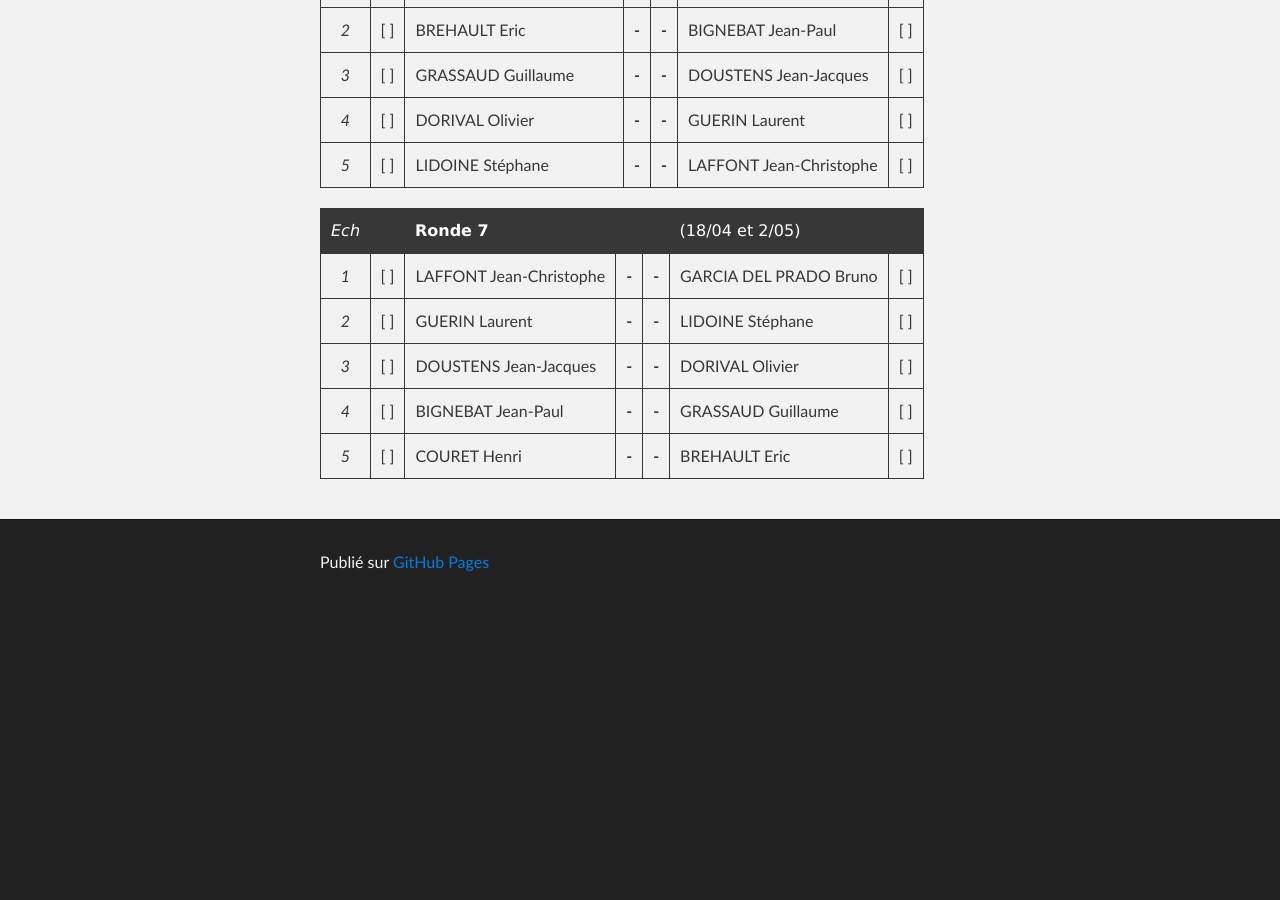
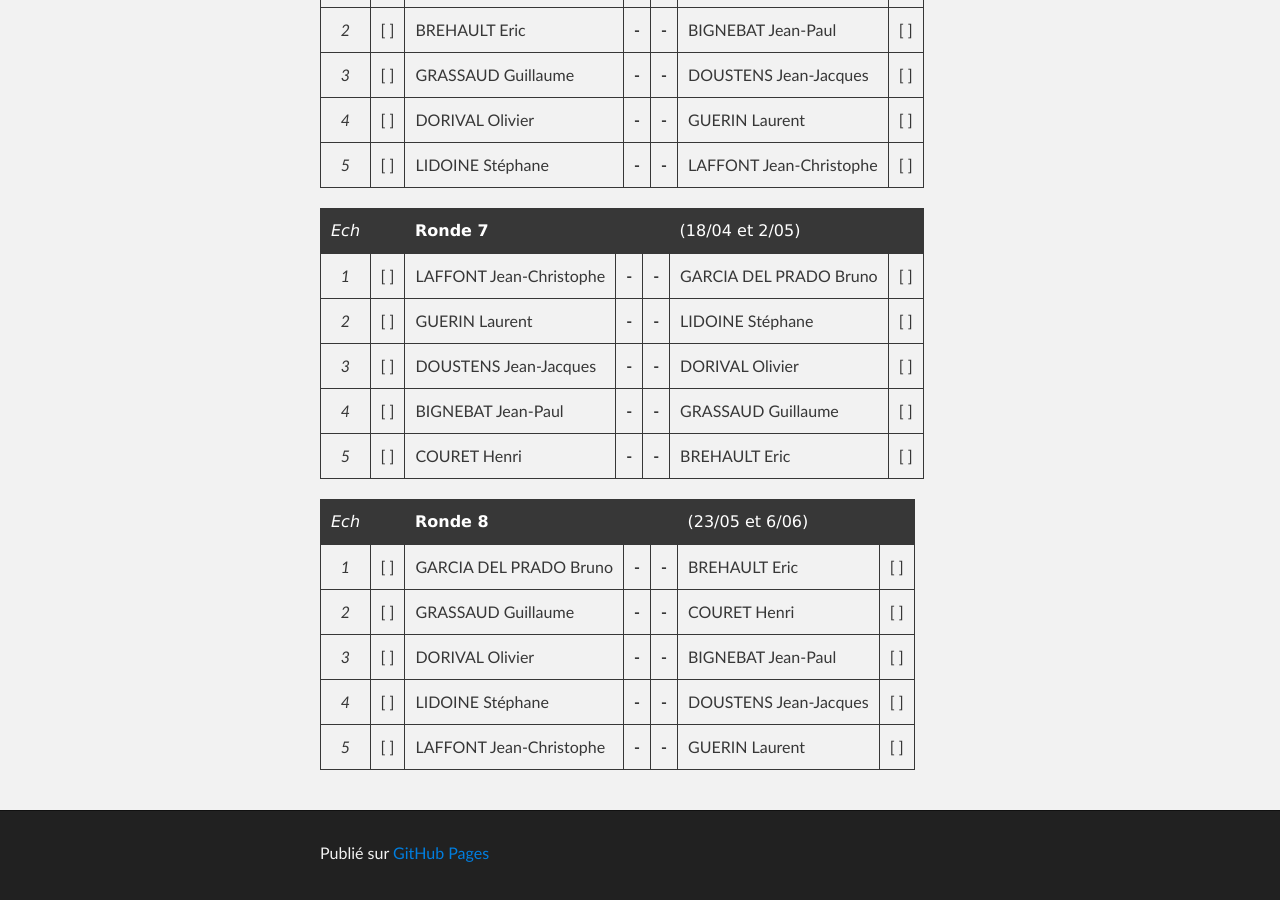
Before and after one commit to echiquier-villeneuve-tolosane/echiquier-villeneuve-tolosane.github.io, a Jekyll site: the page built from club.md, in a window 1280 px wide and 900 px high, scrolled down 2410 px. Built offline with Jekyll 4.4.1, drawn with Linux system fonts in a browser that asks for light colours; nearby versions of some CDN libraries; before the commit the page ends 3019 px from its top, so only the background shows below that.

Commit message:
Updated club.md

```diff
--- a/club.md
+++ b/club.md
@@ -80,3 +80,11 @@
 |*3*| [ ] | DOUSTENS Jean-Jacques   |**-**|**-**| DORIVAL Olivier        | [ ] |
 |*4*| [ ] | BIGNEBAT Jean-Paul      |**-**|**-**| GRASSAUD Guillaume     | [ ] |
 |*5*| [ ] | COURET Henri            |**-**|**-**| BREHAULT Eric          | [ ] |
+
+|*Ech*|     | **Ronde 8**          |     |     |  (23/05 et 6/06)        |     |
+|:-:|:---:| ---------------------- |:---:|:---:| ----------------------- |:---:|
+|*1*| [ ] | GARCIA DEL PRADO Bruno |**-**|**-**| BREHAULT Eric           | [ ] |
+|*2*| [ ] | GRASSAUD Guillaume     |**-**|**-**| COURET Henri            | [ ] |
+|*3*| [ ] | DORIVAL Olivier        |**-**|**-**| BIGNEBAT Jean-Paul      | [ ] |
+|*4*| [ ] | LIDOINE Stéphane       |**-**|**-**| DOUSTENS Jean-Jacques   | [ ] |
+|*5*| [ ] | LAFFONT Jean-Christophe |**-**|**-**| GUERIN Laurent         | [ ] |
```
